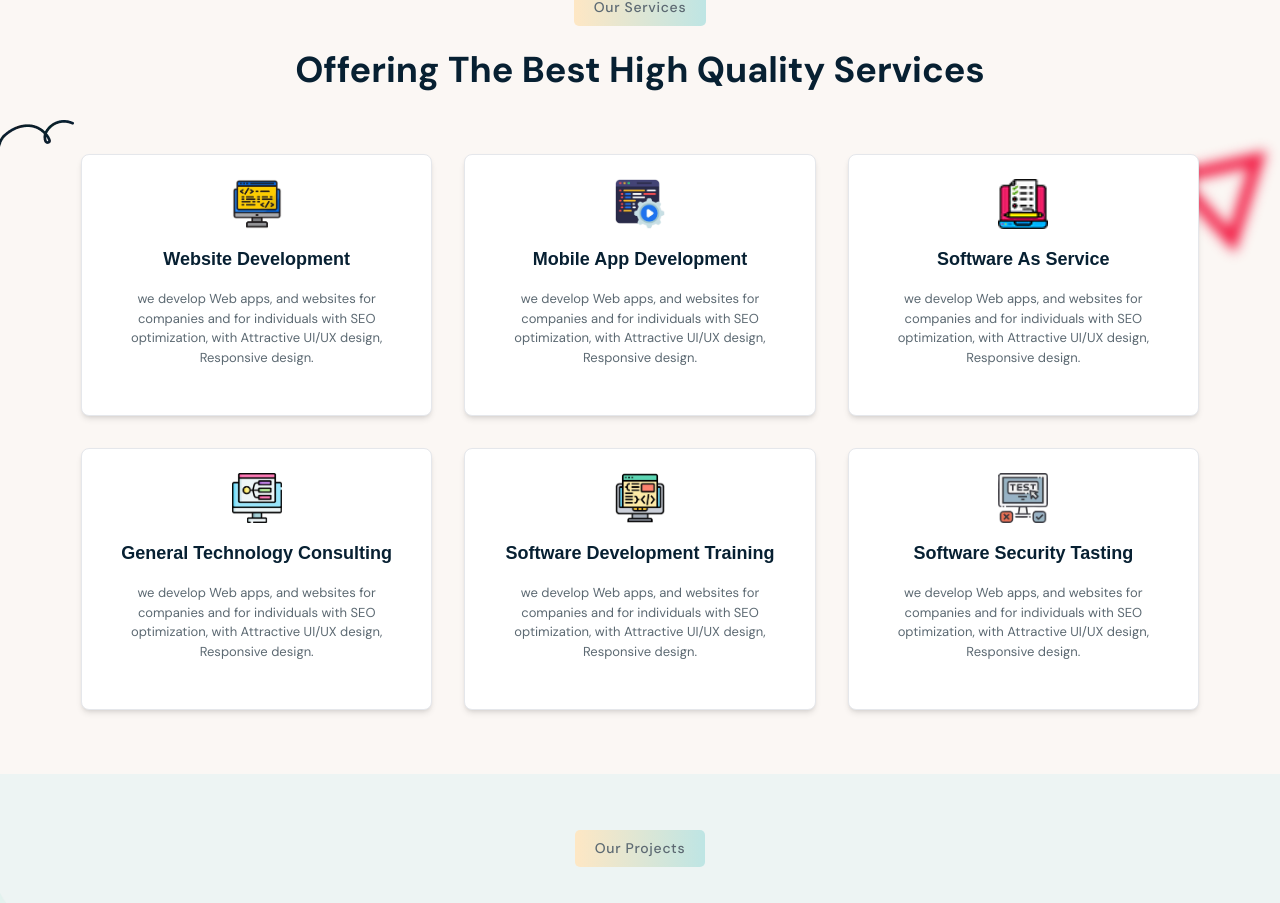
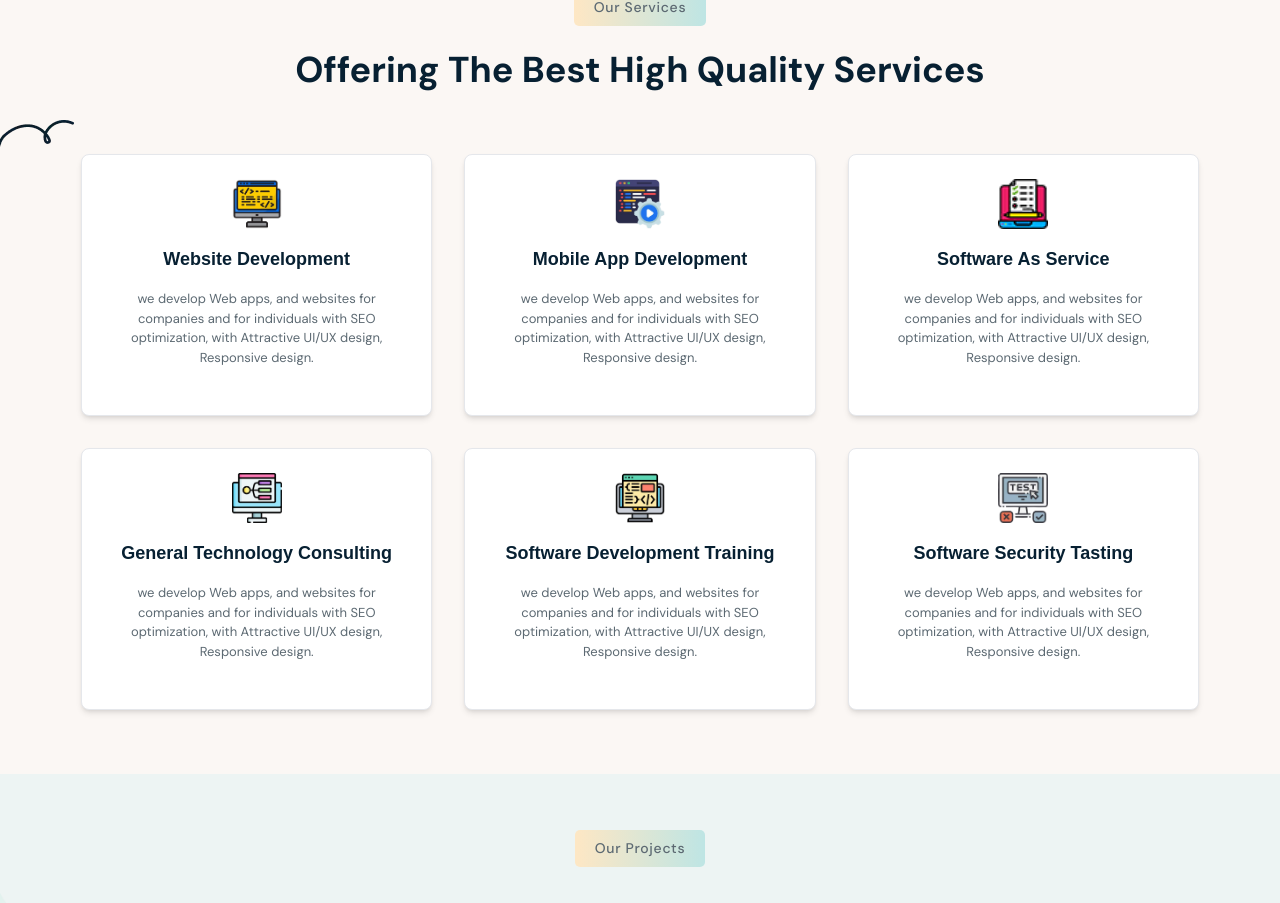
Before and after one commit to kalolani/Abyssinia, a React (Vite) app: page / in a window 1280 px wide. Shown: the part 875-1778 px from the top of the page. Built offline with nearby package versions, Linux system fonts and the light colour scheme; a web font is replaced by a local one.

Commit message:
made a dropdown menu for the pages

```diff
--- a/src/components/PageNav.jsx
+++ b/src/components/PageNav.jsx
@@ -14,7 +14,7 @@ function PageNav() {
   const isLargeScreen = useMediaQuery({ minWidth: 1024 });
   const [isHidden, setIsHidden] = useState(false);
 
-  const { isOpen, handleIsOpen } = useStores();
+  const { isOpen, handleIsOpen, setShowPages } = useStores();
   const handleScroll = () => {
     setIsSticky(window.scrollY > 50);
   };
@@ -34,6 +34,7 @@ function PageNav() {
   }, [isSmallScreen, isMediumScreen, isLargeScreen]);
 
   return (
+    <>
       <div
         className={`fixed top-0 left-0 w-full z-[100000] flex justify-between px-12 phone:px-2 mdphone:px-4 ptab:px-6 mtab:px-8 tablet:px-10 laptop:px-12 pt-6 pb-2 content-center items-center from-[#FBF7F4] to-[#fbf7f400] bg-gradient-180 overflow-hidden ${
           isSticky ? "backdrop-blur-md bg-[#ffffff61]" : "bg-[#FBF7F4]"
@@ -44,7 +45,11 @@ function PageNav() {
           className="absolute top-4 right-12 phone:right-[12%] ptab:right-[8%] laptop:invisible"
         >
           {isOpen ? (
-          <IoCloseOutline size={40} color="btn-bg-main" className="z-[1000]" />
+            <IoCloseOutline
+              size={40}
+              color="btn-bg-main"
+              className="z-[1000]"
+            />
           ) : (
             <MdMenu size={40} color="btn-bg-main" className="z-[1000]" />
           )}
@@ -67,7 +72,11 @@ function PageNav() {
               Home
             </Link>
           </li>
-        <li className="group py-2 relative font-medium text-primary capitalize text-base text-base hover:cursor-pointer hover:text-btn-bg-main transition-hover duration-200">
+          <li
+            onMouseEnter={() => setShowPages(true)}
+            onMouseLeave={() => setShowPages(false)}
+            className={`group py-2 relative font-medium text-primary capitalize text-base text-base hover:cursor-pointer hover:text-btn-bg-main transition-hover duration-200`}
+          >
             <a className="before:inline-block before:content-[''] before:absolute before:bottom-[15%] before:w-full before:h-[2px] before:bg-btn-bg-main before:scale-x-0 before:origin-center group-hover:before:scale-x-100 before:transition-all before:duration-[200ms]">
               pages
             </a>
@@ -114,6 +123,7 @@ function PageNav() {
           </Link>
         </div>
       </div>
+    </>
   );
 }
 
--- /dev/null
+++ b/src/components/PagesDropdown.jsx
@@ -0,0 +1,28 @@
+import { Link } from "react-router-dom";
+import { useStores } from "../contexts/storeContext";
+// import { useStores } from "../contexts/storeContext";
+
+function PagesDropdown() {
+  const { setShowPages } = useStores();
+  return (
+    <div
+      onMouseEnter={() => setShowPages(true)}
+      onMouseLeave={() => setShowPages(false)}
+      className={`z-[100000] fixed top-[12%] left-[38%]  bg-white px-4 py-4 border`}
+    >
+      <ul className="flex flex-col gap-4">
+        <li className="text-primary hover:text-btn-bg-main">
+          <Link to="/building">Buildign System</Link>
+        </li>
+        <li className="text-primary hover:text-btn-bg-main">
+          <Link to="/school">School System</Link>
+        </li>
+        <li className="text-primary hover:text-btn-bg-main">
+          <Link to="/epr">EPR system</Link>
+        </li>
+      </ul>
+    </div>
+  );
+}
+
+export default PagesDropdown;
--- a/src/components/Services.jsx
+++ b/src/components/Services.jsx
@@ -70,20 +70,9 @@ function Services() {
           buttonText="Learn More"
         />
       </motion.div>
-      {/* <div className="absolute top-[40%] start-[8%] z-[9] phone:opacity-0 laptop:opacity-100">
-        <img src="sefed.jpg" />
-      </div>
-      <div className="absolute top-[40%] start-[40%] z-[9] phone:opacity-0 laptop:opacity-100">
-        <img src="sefed.jpg" />
-      </div>
-      <div className="absolute top-[40%] end-[8%] z-[9] phone:opacity-0 laptop:opacity-100">
-        <img src="sefed.jpg" />
-      </div> */}
+
       <div className="absolute top-[23%] phone:top-[7%]  phone:-start-[20%] tablet:top-[20%] laptop:top-[23%] -start-[5%] tablet:-start-[8%] laptop:-start-[5%] z-[9]">
         <img src="shape-01.webp" />
-      </div>
-      <div className="absolute top-[25%] phone:top-[8%] laptop:top-[25%] -end-[0%] z-[9] phone:opacity-0 laptop:opacity-100">
-        <img src="triangle_two.5876f8fe.png" />
       </div>
     </div>
   );
--- a/src/contexts/storeContext.jsx
+++ b/src/contexts/storeContext.jsx
@@ -7,6 +7,7 @@ const StoreContext = createContext();
 
 function StoreProvider({ children }) {
   const [isOpen, setIsOpen] = useState(false);
+  const [showPages, setShowPages] = useState(false);
   const content = [
     {
       // text: "Amazing support! Totally all over my issues and we were changing it completely from being a place directory! Loving the theme on top of your task lists stay in touch with what's happening.",
@@ -92,7 +93,9 @@ function StoreProvider({ children }) {
     setIsOpen(!isOpen);
   }
   return (
-    <StoreContext.Provider value={{ isOpen, handleIsOpen, content }}>
+    <StoreContext.Provider
+      value={{ isOpen, handleIsOpen, content, showPages, setShowPages }}
+    >
       {children}
     </StoreContext.Provider>
   );
--- a/src/pages/BuildingSystem.jsx
+++ b/src/pages/BuildingSystem.jsx
@@ -10,14 +10,18 @@ import BlogCard from "../components/BlogCard";
 import ProjectCard from "../components/ProjectCard";
 import ServiceCard from "../components/ServiceCard";
 import Button from "../components/Button";
+import { useStores } from "../contexts/storeContext";
+import PagesDropdown from "../components/PagesDropdown";
 
 function BuildingSystem() {
+  const { showPages } = useStores();
   return (
     <div className="overflow-hidden">
       {" "}
       <div className="relative bg-custom-linear h-[92vh] w-full">
         <PageNav />
         <Navbar />
+        {showPages && <PagesDropdown />}
         <div className="absolute w-full top-1/2 left-1/2 -translate-x-1/2 -translate-y-1/2">
           <div className="">
             <motion.h1
--- a/src/pages/EprSystem.jsx
+++ b/src/pages/EprSystem.jsx
@@ -10,14 +10,18 @@ import BlogCard from "../components/BlogCard";
 import ProjectCard from "../components/ProjectCard";
 import ServiceCard from "../components/ServiceCard";
 import Button from "../components/Button";
+import { useStores } from "../contexts/storeContext";
+import PagesDropdown from "../components/PagesDropdown";
 
 function EprSystem() {
+  const { showPages } = useStores();
   return (
     <div className="overflow-hidden">
       {" "}
       <div className="relative bg-custom-linear h-[92vh] w-full">
         <PageNav />
         <Navbar />
+        {showPages && <PagesDropdown />}
         <div className="absolute w-full top-1/2 left-1/2 -translate-x-1/2 -translate-y-1/2">
           <div className="">
             <motion.h1
--- a/src/pages/Home.jsx
+++ b/src/pages/Home.jsx
@@ -10,6 +10,8 @@ import { AiOutlineSecurityScan } from "react-icons/ai";
 import Testimony from "../components/Testimony";
 import Blogs from "../components/Blogs";
 import Footer from "../components/Footer";
+import { useStores } from "../contexts/storeContext";
+import PagesDropdown from "../components/PagesDropdown";
 
 const faqs = [
   {
@@ -35,10 +37,11 @@ const faqs = [
 ];
 
 function Home() {
+  const { showPages } = useStores();
   return (
-    <div className="overflow-hidden">
+    <div className="relative overflow-hidden">
       <Header />
-      {/* <FlipCard /> */}
+      {showPages && <PagesDropdown />}
       <Services />
       <Projects />
       <FrequentlyAsked data={faqs} />
--- a/src/pages/SchoolSystem.jsx
+++ b/src/pages/SchoolSystem.jsx
@@ -10,14 +10,18 @@ import BlogCard from "../components/BlogCard";
 import ProjectCard from "../components/ProjectCard";
 import ServiceCard from "../components/ServiceCard";
 import Button from "../components/Button";
+import { useStores } from "../contexts/storeContext";
+import PagesDropdown from "../components/PagesDropdown";
 
 function SchoolSystem() {
+  const { showPages } = useStores();
   return (
     <div className="overflow-hidden">
       {" "}
       <div className="relative bg-custom-linear h-[92vh] w-full">
         <PageNav />
         <Navbar />
+        {showPages && <PagesDropdown />}
         <div className="absolute w-full top-1/2 left-1/2 -translate-x-1/2 -translate-y-1/2">
           <div className="">
             <motion.h1
```
Lines whose indentation alone changed are shown as unchanged.
